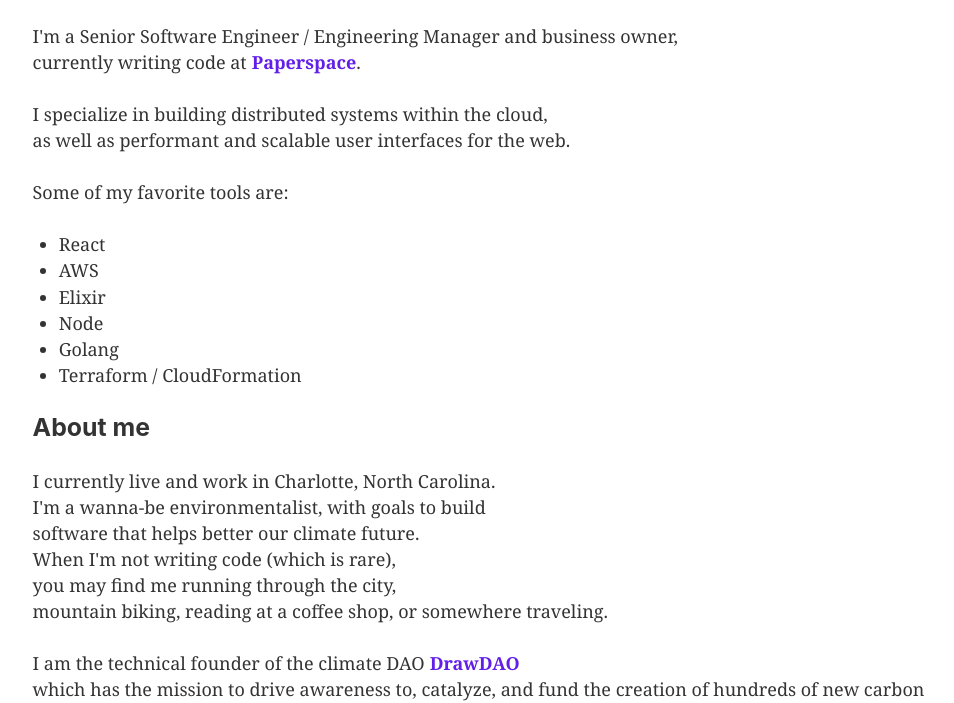
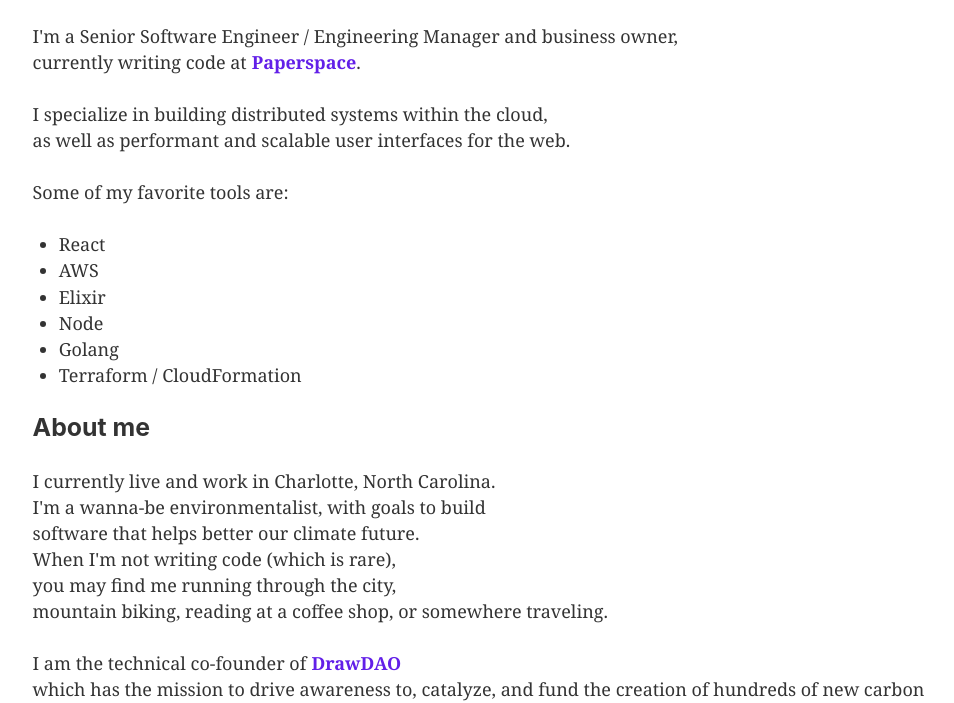
Before and after one commit to brodeynewman/site, a Gatsby site: page / in a window 1280 px wide. Shown: the part 98-801 px from the top of the page, without its empty margins (147-1101 px from the left). Built offline with nearby package versions, Linux system fonts and the light colour scheme; Gatsby itself is replaced by a stand-in of ours.

Commit message:
chore: verbiage fixes

```diff
--- a/src/pages/index.js
+++ b/src/pages/index.js
@@ -48,7 +48,7 @@ const IndexPage = () => (
       mountain biking, reading at a coffee shop, or somewhere traveling.
     </p>
     <p>
-      <span>I am the technical founder of the climate DAO</span>
+      <span>I am the technical co-founder of</span>
       <a
         style={{
           color: '#621FE8',
@@ -73,6 +73,7 @@ const IndexPage = () => (
     >
       brodeynewman@gmail.com
     </a>
+    <br />
     <a
       style={{ color: '#621FE8', textDecoration: 'none' }}
       href="mailto:hello@drawdao.io"
```
